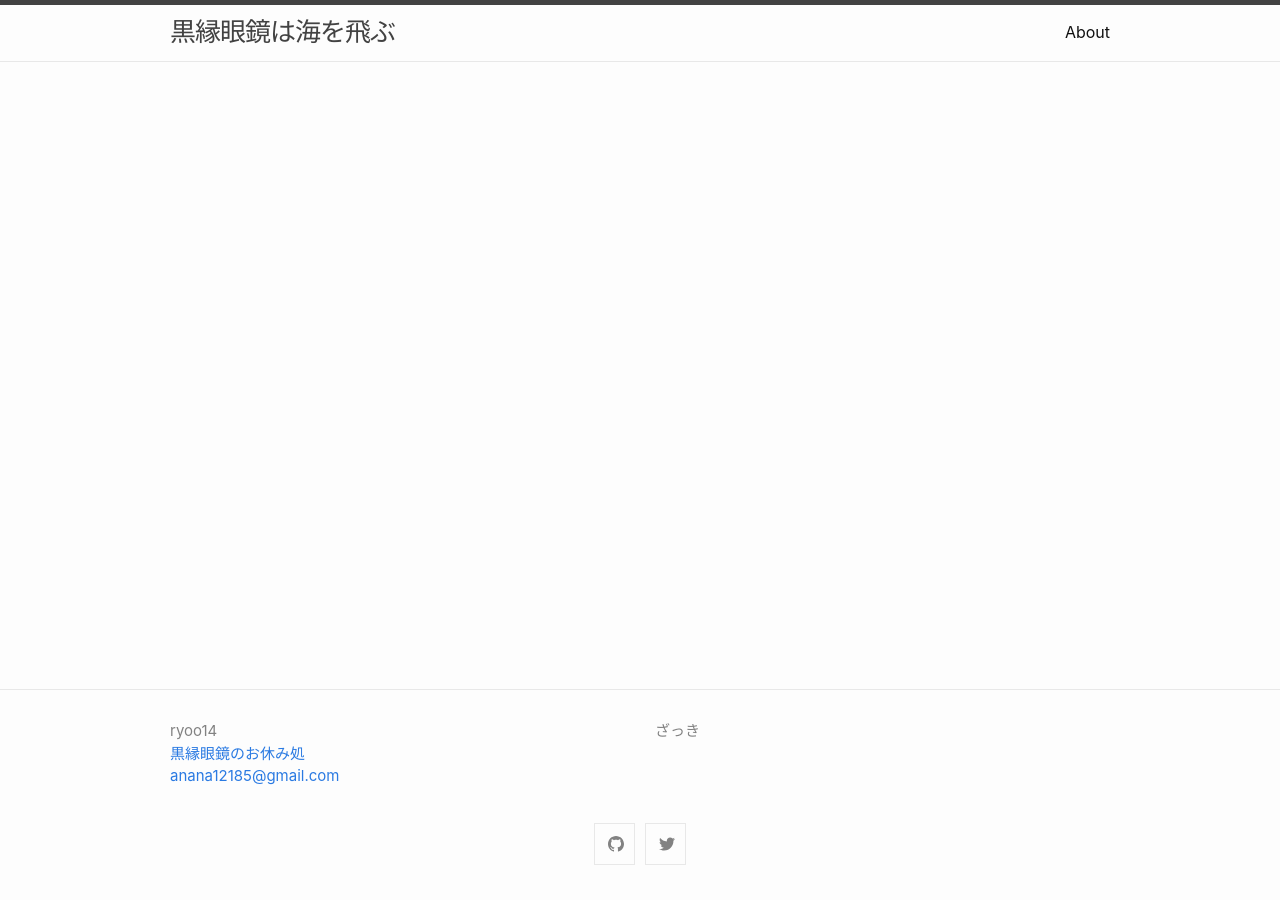
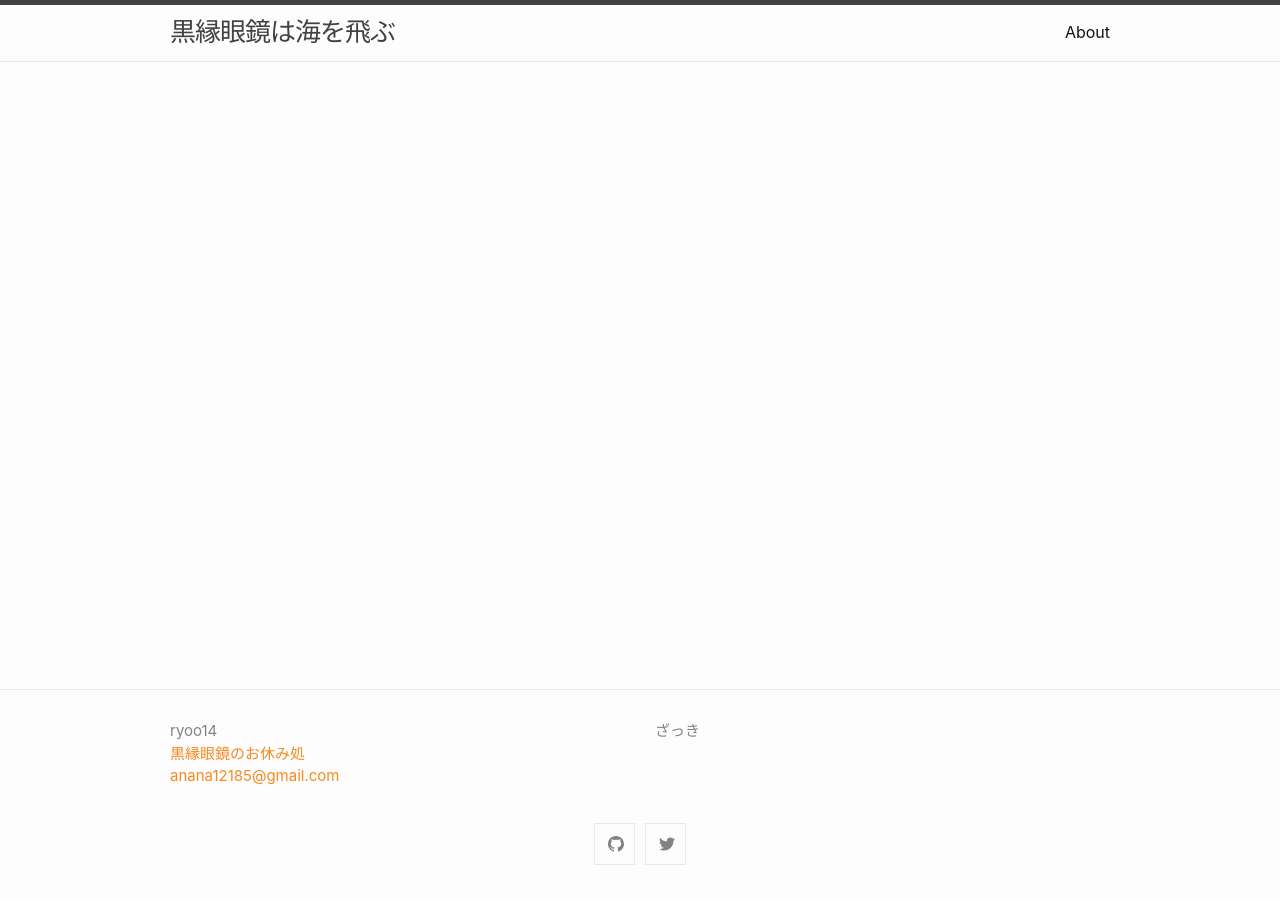
Before and after one commit to ryoo14/blog_ryoo_cc, a Jekyll site: the page built from bin/yyyy-mm-dd-hoge-fuga.md, in a window 1280 px wide. Built offline with Jekyll 4.4.1, drawn with Linux system fonts in a browser that asks for light colours.

Commit message:
custom css

```diff
--- a/_sass/minima/custom-styles.scss
+++ b/_sass/minima/custom-styles.scss
@@ -15,3 +15,14 @@ h2 {
   color: #494949;/*文字色*/
   border-left: solid 5px #f79821;/*左線*/
 }
+
+.post-title {
+  font-size: 2.095rem;
+}
+
+a {
+  color: #f78921;
+}
+a:visited {
+  color: #f78921;
+}
```
